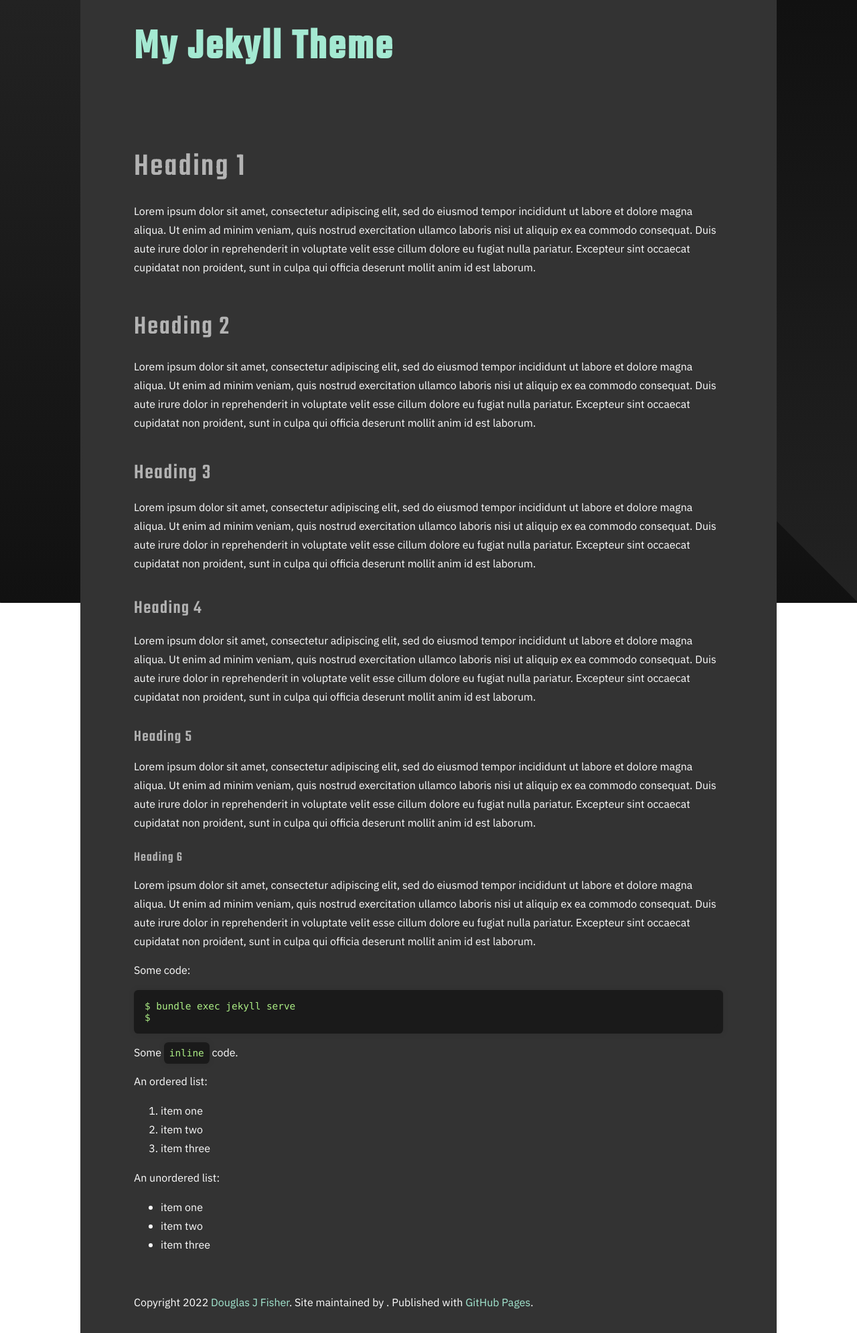
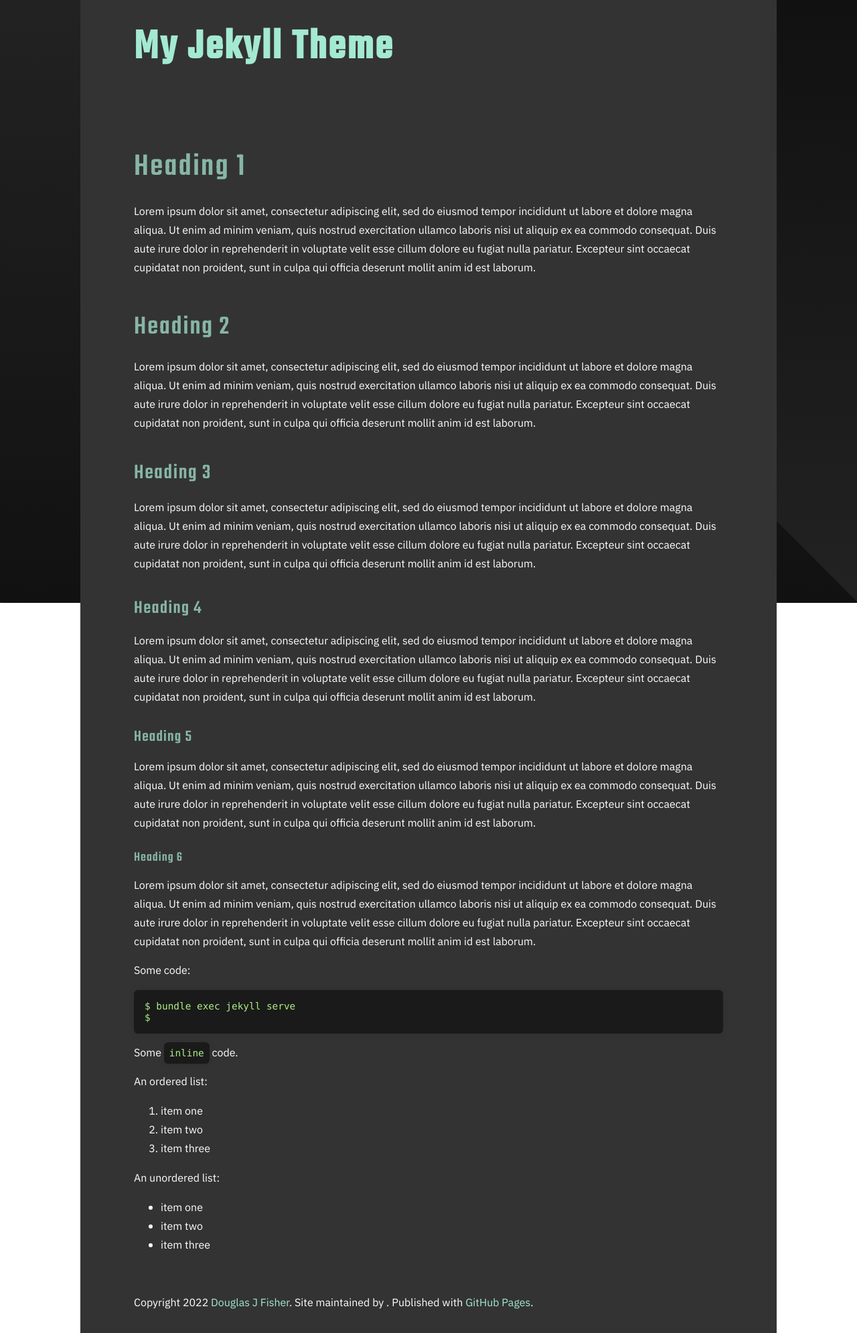
Before and after one commit to dfisher95350/jekyll-theme, a Jekyll site: the page built from index.md, in a window 1280 px wide. Shown: the whole page at 67% size. Built offline with Jekyll 4.4.1, drawn with Linux system fonts in a browser that asks for light colours.

Commit message:
#1 Various improvements.

```diff
--- a/_sass/color.scss
+++ b/_sass/color.scss
@@ -245,3 +245,25 @@ $triad-1-green-2: #C9F7AE;
 $triad-1-green-3: #ACEE85;
 $triad-1-green-4: #91E460;
 $triad-1-green-5: #73CD3E;
+
+$aquamarine-to-gray-gradient-01: #75d2b4;
+$aquamarine-to-gray-gradient-02: #77cfb3;
+$aquamarine-to-gray-gradient-03: #79ccb1;
+$aquamarine-to-gray-gradient-04: #7ac9b0;
+$aquamarine-to-gray-gradient-05: #7cc7af;
+$aquamarine-to-gray-gradient-06: #7ec4ad;
+$aquamarine-to-gray-gradient-07: #80c1ac;
+$aquamarine-to-gray-gradient-08: #82beab;
+$aquamarine-to-gray-gradient-09: #83bba9;
+$aquamarine-to-gray-gradient-10: #85b8a8;
+$aquamarine-to-gray-gradient-11: #87b6a6;
+$aquamarine-to-gray-gradient-12: #89b3a5;
+$aquamarine-to-gray-gradient-13: #8bb0a4;
+$aquamarine-to-gray-gradient-14: #8cada2;
+$aquamarine-to-gray-gradient-15: #8eaaa1;
+$aquamarine-to-gray-gradient-16: #90a7a0;
+$aquamarine-to-gray-gradient-17: #92a49e;
+$aquamarine-to-gray-gradient-18: #94a29d;
+$aquamarine-to-gray-gradient-19: #959f9c;
+$aquamarine-to-gray-gradient-20: #979c9a;
+$aquamarine-to-gray-gradient-21: #999999;
--- a/_sass/typography.scss
+++ b/_sass/typography.scss
@@ -9,7 +9,7 @@ body {
 }
 
 h1, h2, h3, h4, h5, h6 {
-  color: $black-light-plus-7;
+  color: $aquamarine-to-gray-gradient-11;
   font-weight: 500;
   font-family: 'Teko', sans-serif;
   letter-spacing: 0.05em;
```
